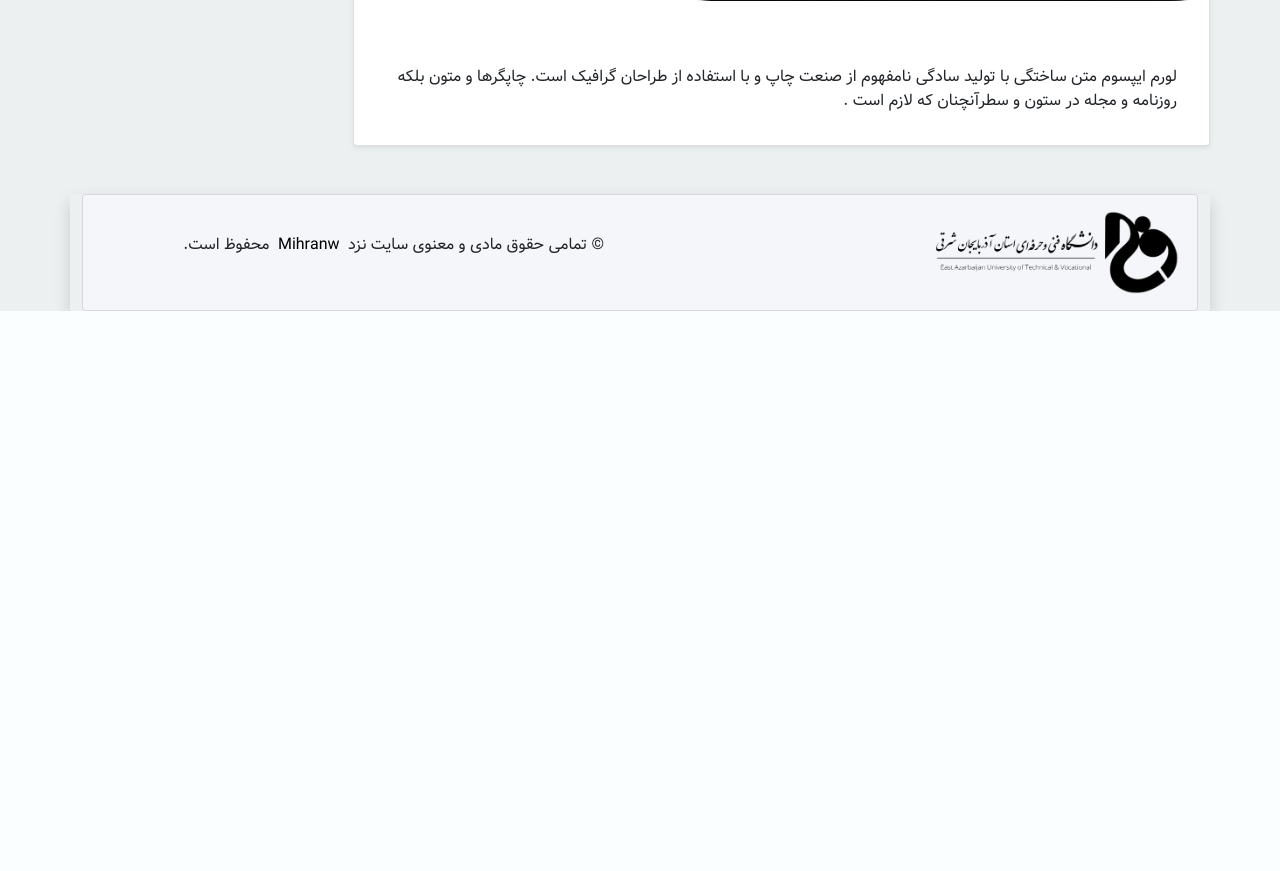
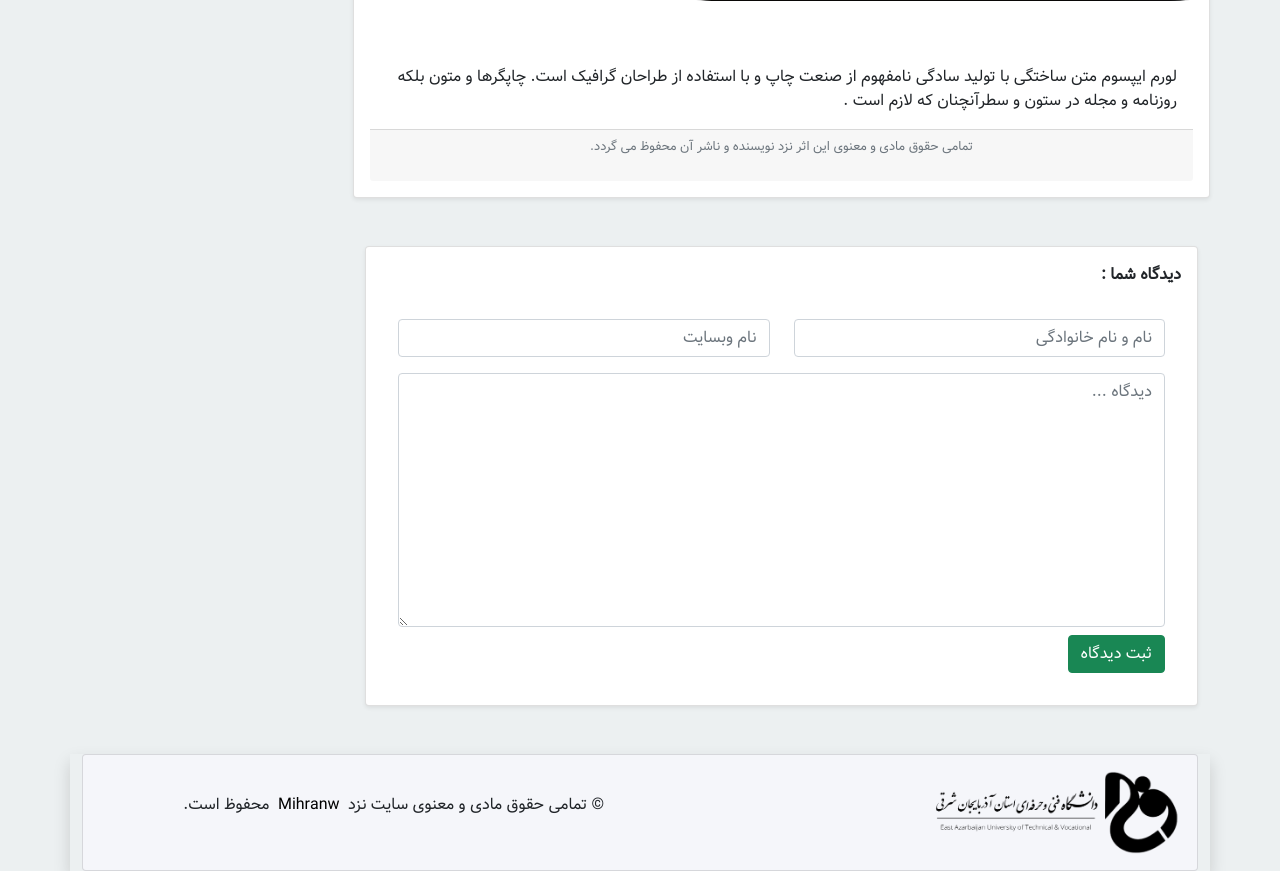
Before and after one commit to mihran-w/University-PHP-Project, a PHP site: page /showbook.php?id=25 in a window 1280 px wide. Shown: the part 676-1547 px from the top of the page. Before the commit the page ends 987 px from the top, so only its background shows below. Run offline with PHP 8.4, Linux system fonts and the light colour scheme; data comes from the database, SQL or seed files in the repository; data that the repository does not hold is empty; some libraries are stand-ins or nearby versions; some web fonts are replaced.

Commit message:
add ajax comment and sweet alert

```diff
--- a/assets/css/style.css
+++ b/assets/css/style.css
@@ -59,3 +59,7 @@ a {
     border-bottom: 2px solid #05c46b;
     transition: padding-right 0.5s;
 }
+
+.fs-7 {
+    font-size: 0.8rem;
+}
--- a/inc/footer.php
+++ b/inc/footer.php
@@ -19,8 +19,10 @@
     </footer>
     <script src="./assets/js/bootstrap.bundle.min.js"></script>
     <script src="./assets/js/Jquery.min.js"></script>
-    <scrript src="./assets/ckeditor/ckeditor.js"></script>
+    <script src="./assets/ckeditor/ckeditor.js"></script>
+    <script src="./assets/js/sweetAlert.js"></script>
     <script src="./assets/js/main.js"></script>
+
 </body>
 
 </html>
--- a/showbook.php
+++ b/showbook.php
@@ -38,10 +38,52 @@ $result = mysqli_query($conn, $sql_book);
                         <div class="card-body mt-5">
                             <?= $row["description"] ?>
                         </div>
+
+                        <div class="card-footer text-center">
+                            <p class="fs-7 text-muted">
+                                تمامی حقوق مادی و معنوی این اثر نزد نویسنده و ناشر آن محفوظ می گردد.
+                            </p>
+                        </div>
                     </article>
 
 
                 <?php } ?>
+
+                <div class="mt-5">
+                    <div class="card p-3 shadow-sm ">
+                        <p class="fw-bold">دیدگاه شما :</p>
+                        <div class="card-body">
+
+                            <div id="commentalert">
+
+                            </div>
+
+                            <form id="send" action="" method="POST">
+                                <input type="hidden" name="bookId" value="<?= $bookId ?>">
+                                <div class="row gy-2">
+                                    <div class="col-md-6">
+                                        <div class="mb-2">
+                                            <input type="text" class="form-control" placeholder="نام و نام خانوادگی " name="fullname">
+                                        </div>
+                                    </div>
+                                    <div class="col-md-6">
+                                        <div class="mb-2">
+                                            <input type="text" class="form-control" placeholder="نام وبسایت" name="website">
+                                        </div>
+                                    </div>
+                                    <div class="col-md-12">
+                                        <textarea name="comment" id="comment" cols="30" rows="10" placeholder="دیدگاه ..." class="form-control"></textarea>
+                                    </div>
+                                    <div class="col-md-12">
+                                        <button class="btn btn-success" type="submit">ثبت دیدگاه</button>
+                                    </div>
+                                </div>
+                            </form>
+                        </div>
+                    </div>
+                </div>
+
+
             </div>
         </div>
         <div class="col-md-3">
@@ -76,7 +118,31 @@ $result = mysqli_query($conn, $sql_book);
     </div>
 </div>
 
+
+
 <!-- Footer -->
 <?php
 include_once('./inc/footer.php')
 ?>
+<script src="../assets/js/sweetAlert.js"></script>
+<script>
+    $("#send").submit(function(e) {
+        e.preventDefault();
+        $.ajax({
+            type: "post",
+            url: "addComment.php",
+            data: $(this).serialize(),
+            success: function() {
+                Swal.fire({
+                    title: 'دیدگاه شما با موفقیت ثبت شد و پس از تایید توسط ادمین در وبسایت قرار داده خواهد شد.',
+                    icon: 'success',
+                    confirmButtonText: 'مرسی',
+                }).then((result) => {
+                    if (result.isConfirmed) {
+                        location.reload();
+                    }
+                })
+            },
+        });
+    });
+</script>
```
